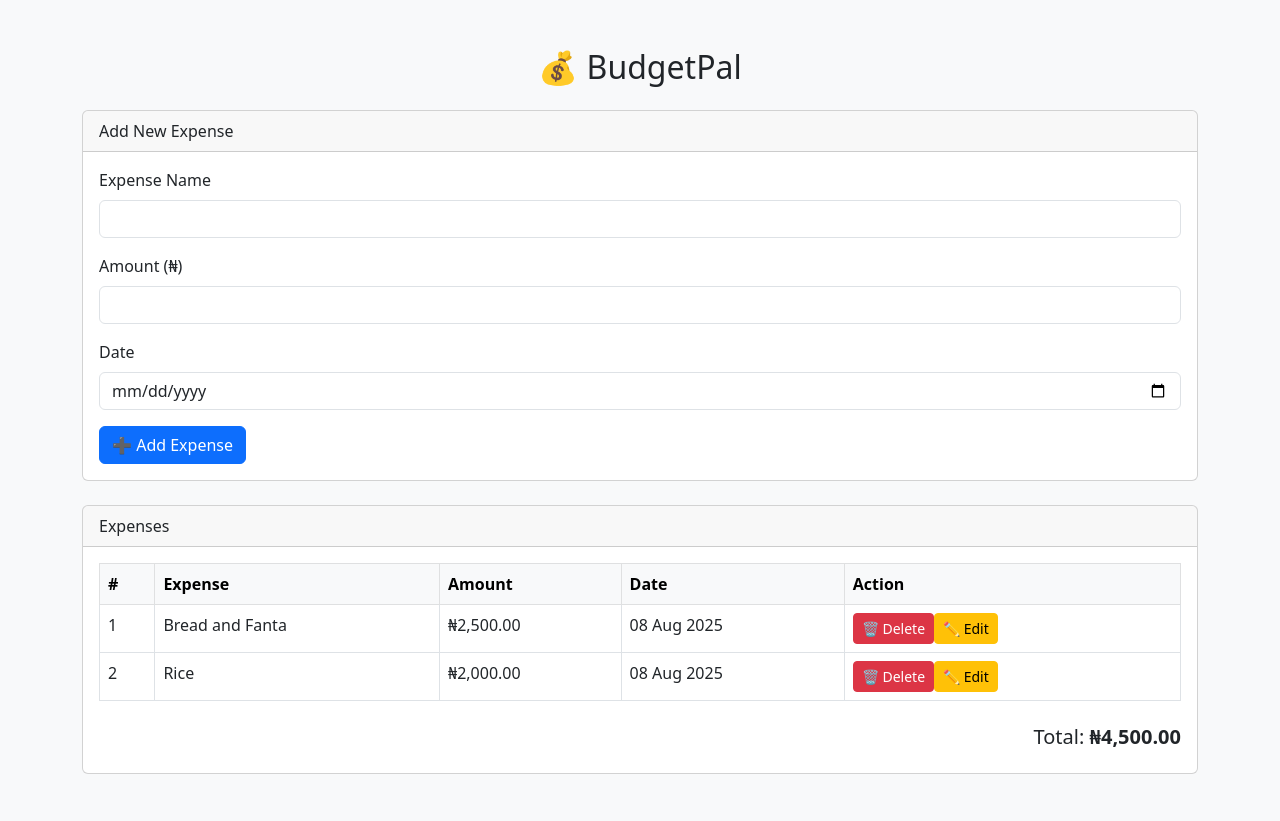
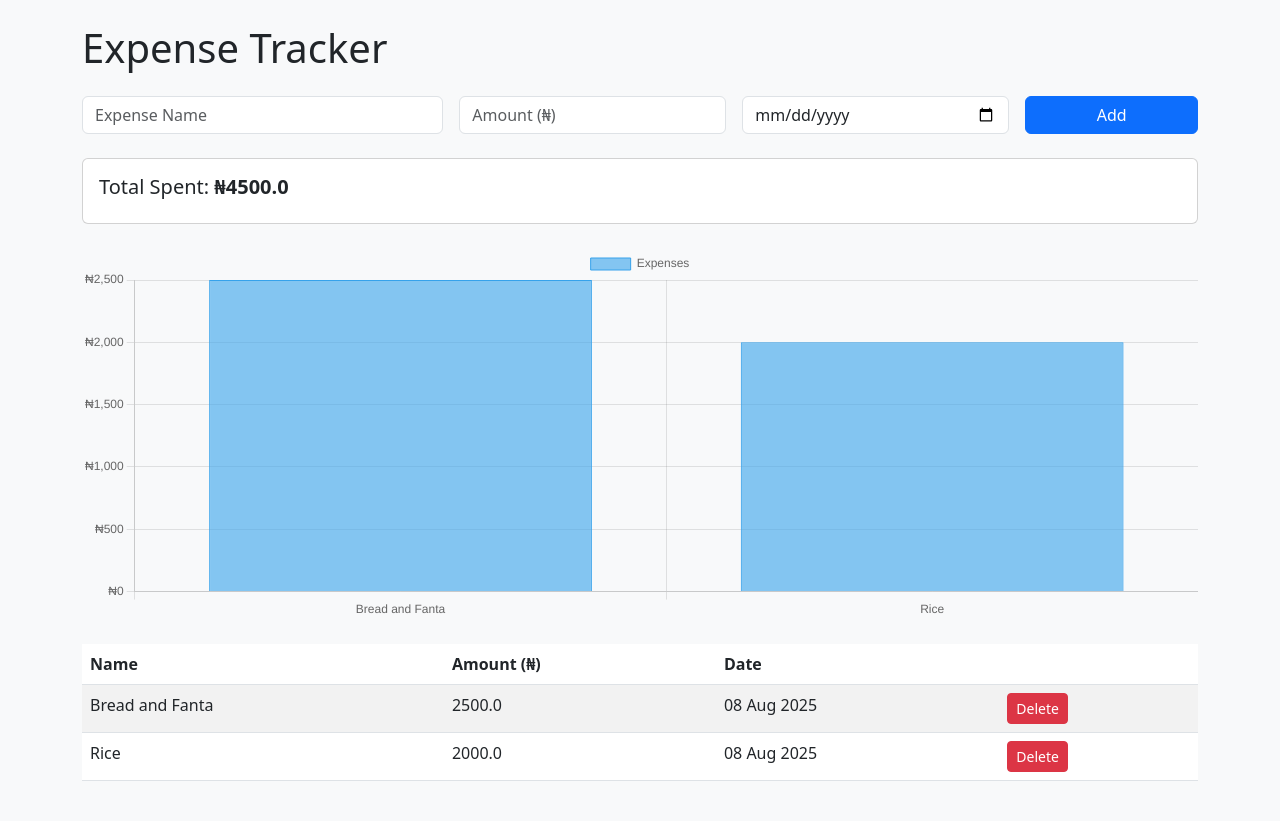
Before and after one commit to Viktorex/BudgetPal, a Flask app: page / in a window 1280 px wide. Before the commit the page ends 774 px from the top, so only its background shows below. Run offline with Flask 3, Linux system fonts and the light colour scheme; data comes from the database, SQL or seed files in the repository.

Commit message:
Updated: Added styled form, table UI, flash messages, chart, validations

```diff
--- a/app.py
+++ b/app.py
@@ -38,6 +38,7 @@ def index():
         amount = request.form['amount']
         date = request.form['date']
 
+        # Validation
         if not name or not amount or not date:
             flash("Please fill all fields.", "danger")
         elif float(amount) < 0:
@@ -53,7 +54,12 @@ def index():
     conn.close()
 
     total = sum([expense[2] for expense in expenses])
-    return render_template('index.html', expenses=expenses, total=total)
+
+    # Prepare data for chart
+    labels = [expense[1] for expense in expenses]  # expense names
+    amounts = [expense[2] for expense in expenses]  # amounts
+
+    return render_template('index.html', expenses=expenses, total=total, labels=labels, amounts=amounts)
 
 
 @app.route('/delete/<int:id>')
@@ -66,31 +72,5 @@ def delete_expense(id):
     flash("🗑️ Expense deleted!", "info")
     return redirect(url_for('index'))
 
-
-@app.route('/edit/<int:id>', methods=['GET', 'POST'])
-def edit_expense(id):
-    conn = sqlite3.connect('expenses.db')
-    c = conn.cursor()
-
-    if request.method == 'POST':
-        name = request.form['name']
-        amount = request.form['amount']
-        date = request.form['date']
-
-        if not name or not amount or not date:
-            flash("Please fill all fields.", "danger")
-        else:
-            c.execute("UPDATE expenses SET name=?, amount=?, date=? WHERE id=?", (name, amount, date, id))
-            conn.commit()
-            conn.close()
-            flash("✏️ Expense updated successfully!", "success")
-            return redirect(url_for('index'))
-
-    c.execute("SELECT * FROM expenses WHERE id=?", (id,))
-    expense = c.fetchone()
-    conn.close()
-    return render_template('edit.html', expense=expense)
-
-
 if __name__ == '__main__':
     app.run(debug=True)
--- a/static/chart.js
+++ b/static/chart.js
@@ -0,0 +1,31 @@
+document.addEventListener('DOMContentLoaded', function () {
+  const labels = JSON.parse(document.getElementById('chart-data').dataset.labels);
+  const amounts = JSON.parse(document.getElementById('chart-data').dataset.amounts);
+
+  const ctx = document.getElementById('expenseChart').getContext('2d');
+  new Chart(ctx, {
+    type: 'bar',
+    data: {
+      labels: labels,
+      datasets: [{
+        label: 'Expenses',
+        data: amounts,
+        backgroundColor: 'rgba(54, 162, 235, 0.6)',
+        borderColor: 'rgba(54, 162, 235, 1)',
+        borderWidth: 1
+      }]
+    },
+    options: {
+      scales: {
+        y: {
+          beginAtZero: true,
+          ticks: {
+            callback: function(value) {
+              return '₦' + value.toLocaleString();
+            }
+          }
+        }
+      }
+    }
+  });
+});
--- a/templates/index.html
+++ b/templates/index.html
@@ -1,92 +1,79 @@
 <!DOCTYPE html>
-<html lang="en">
+<html>
 <head>
-    <meta charset="UTF-8">
-    <title>BudgetPal - Expense Tracker</title>
-    <link href="https://cdn.jsdelivr.net/npm/bootstrap@5.3.0/dist/css/bootstrap.min.css" rel="stylesheet">
+    <title>Expense Tracker</title>
+    <link rel="stylesheet" href="https://cdn.jsdelivr.net/npm/bootstrap@5.3.0/dist/css/bootstrap.min.css">
 </head>
 <body class="bg-light">
+    <div class="container py-4">
+        <h1 class="mb-4">Expense Tracker</h1>
 
-<div class="container mt-5">
-    <h2 class="text-center mb-4">💰 BudgetPal</h2>
-
-    <!-- Flash Messages -->
         {% with messages = get_flashed_messages(with_categories=true) %}
           {% if messages %}
             {% for category, message in messages %}
               <div class="alert alert-{{ category }} alert-dismissible fade show" role="alert">
                 {{ message }}
-                    <button type="button" class="btn-close" data-bs-dismiss="alert"></button>
+                <button type="button" class="btn-close" data-bs-dismiss="alert" aria-label="Close"></button>
               </div>
             {% endfor %}
           {% endif %}
         {% endwith %}
 
-    <!-- Expense Form -->
+        <form method="POST" class="row g-3 mb-4">
+            <div class="col-md-4">
+                <input type="text" name="name" placeholder="Expense Name" class="form-control">
+            </div>
+            <div class="col-md-3">
+                <input type="number" step="0.01" name="amount" placeholder="Amount (₦)" class="form-control">
+            </div>
+            <div class="col-md-3">
+                <input type="date" name="date" class="form-control">
+            </div>
+            <div class="col-md-2">
+                <button type="submit" class="btn btn-primary w-100">Add</button>
+            </div>
+        </form>
+
         <div class="card mb-4">
-        <div class="card-header">Add New Expense</div>
             <div class="card-body">
-            <form method="POST">
-                <div class="mb-3">
-                    <label for="name" class="form-label">Expense Name</label>
-                    <input type="text" name="name" class="form-control" id="name" required>
-                </div>
-
-                <div class="mb-3">
-                    <label for="amount" class="form-label">Amount (₦)</label>
-                    <input type="number" name="amount" class="form-control" step="0.01" min="0" required>
-                </div>
-
-                <div class="mb-3">
-                    <label for="date" class="form-label">Date</label>
-                    <input type="date" name="date" class="form-control" required>
-                </div>
-
-                <button type="submit" class="btn btn-primary">➕ Add Expense</button>
-            </form>
+                <h5>Total Spent: <strong>₦{{ total }}</strong></h5>
             </div>
         </div>
 
-    <!-- Expenses Table -->
-    <div class="card">
-        <div class="card-header">Expenses</div>
-        <div class="card-body">
-            {% if expenses %}
-                <table class="table table-bordered table-hover">
-                    <thead class="table-light">
+        <canvas id="expenseChart" height="100"></canvas>
+
+        <table class="table table-striped mt-4">
+            <thead>
                 <tr>
-                            <th>#</th>
-                            <th>Expense</th>
-                            <th>Amount</th>
+                    <th>Name</th>
+                    <th>Amount (₦)</th>
                     <th>Date</th>
-                            <th>Action</th>
+                    <th></th>
                 </tr>
             </thead>
             <tbody>
                 {% for expense in expenses %}
                 <tr>
-                                <td>{{ loop.index }}</td>
                     <td>{{ expense[1] }}</td>
-                                <td>₦{{ '{:,.2f}'.format(expense[2]) }}</td>
-                                <td>{{ expense[3] | datetimeformat }}</td>
-                                <td>
-                                    <a href="{{ url_for('delete_expense', id=expense[0]) }}" class="btn btn-sm btn-danger">
-                                        🗑️ Delete
-                                    </a><a href="{{ url_for('edit_expense', id=expense[0]) }}" class="btn btn-sm btn-warning me-1">✏️ Edit</a>
-
-                                </td>
+                    <td>{{ expense[2] }}</td>
+                    <td>{{ expense[3]|datetimeformat }}</td>
+                    <td><a href="{{ url_for('delete_expense', id=expense[0]) }}" class="btn btn-sm btn-danger">Delete</a></td>
                 </tr>
                 {% endfor %}
             </tbody>
         </table>
-                <h5 class="text-end mt-4">Total: <strong>₦{{ '{:,.2f}'.format(total) }}</strong></h5>
-            {% else %}
-                <p class="text-muted">No expenses yet. Add one above!</p>
-            {% endif %}
-        </div>
-    </div>
     </div>
 
+    <!-- Chart.js CDN -->
+    <script src="https://cdn.jsdelivr.net/npm/chart.js"></script>
+
+    <!-- Pass data to JS -->
+    <div id="chart-data" data-labels='{{ labels|tojson }}' data-amounts='{{ amounts|tojson }}' style="display:none;"></div>
+
+    <!-- Custom Chart Script -->
+    <script src="{{ url_for('static', filename='chart.js') }}"></script>
+
+    <!-- Bootstrap JS (optional) -->
     <script src="https://cdn.jsdelivr.net/npm/bootstrap@5.3.0/dist/js/bootstrap.bundle.min.js"></script>
 </body>
 </html>
```
Lines whose indentation alone changed are shown as unchanged.
